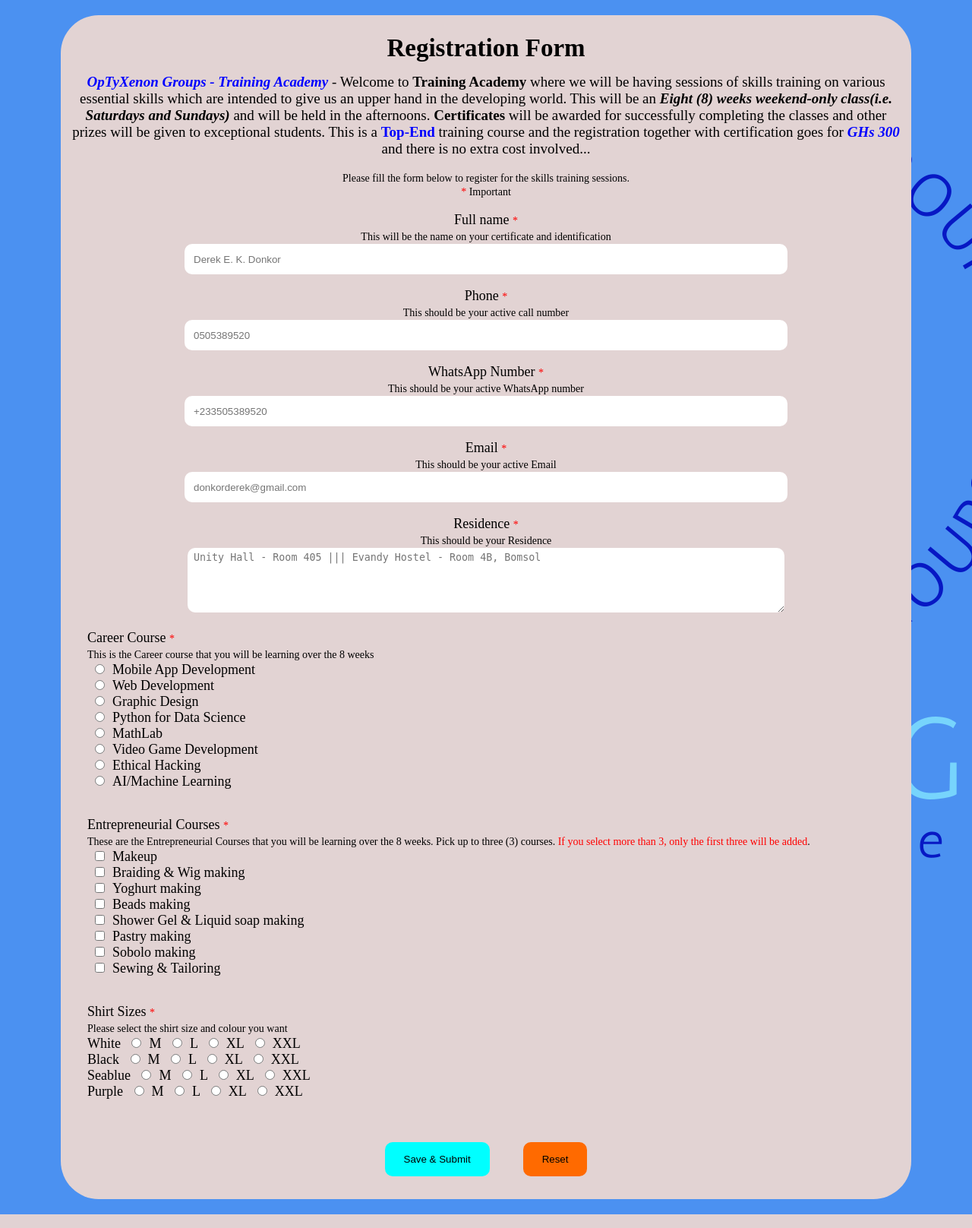
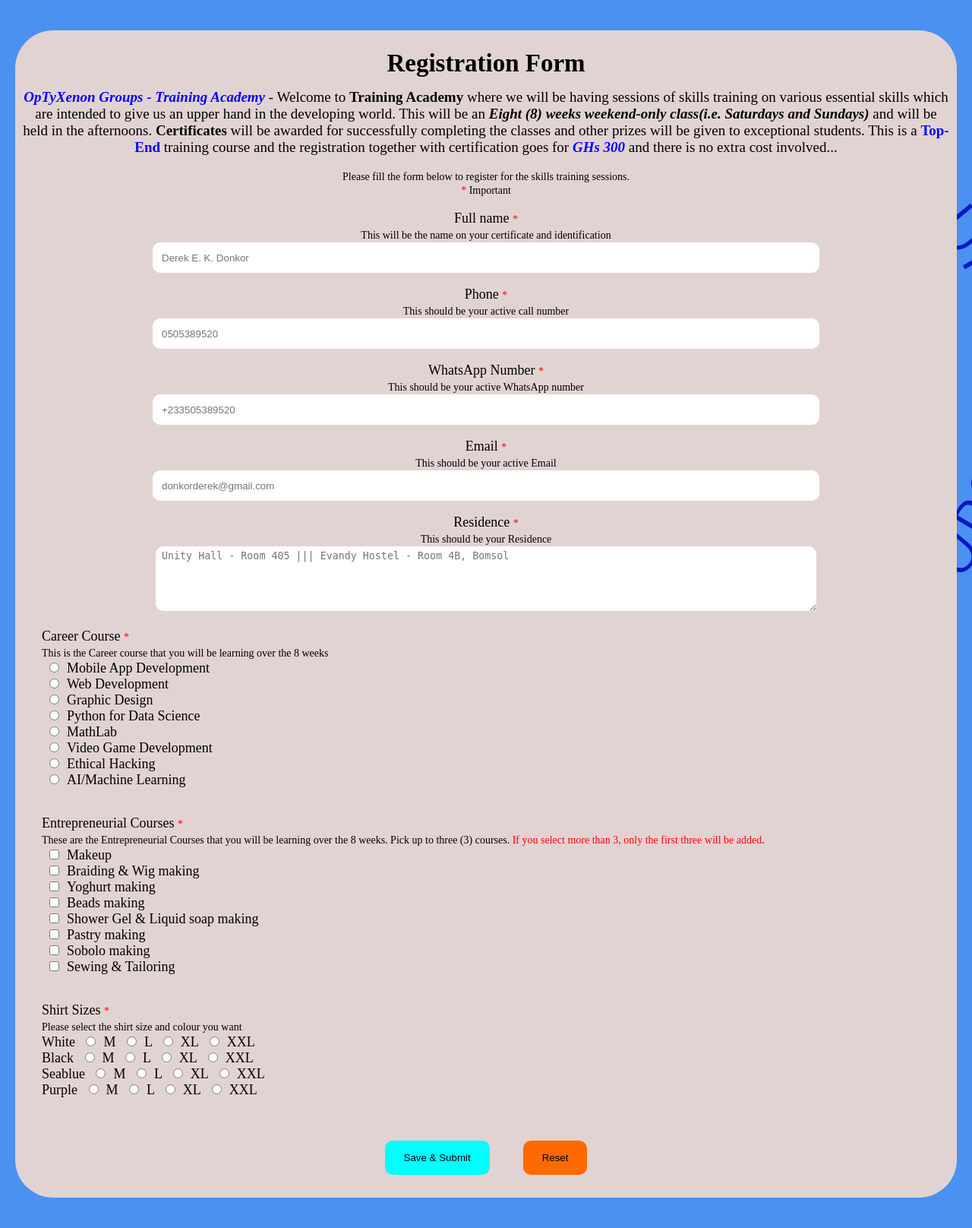
Before and after one commit to thexenon/OTXG-TA, a PHP site: page / in a window 1280 px wide. Shown: the part 105-1721 px from the top of the page at 76% size. Run offline with PHP 8.4, Linux system fonts and the light colour scheme.

Commit message:
Update forms.css

```diff
--- a/files/styles/forms.css
+++ b/files/styles/forms.css
@@ -53,7 +53,7 @@
 /* Form */
 #registrations {
     text-align: center;
-    padding: 20px 80px;
+    padding: 40px 20px;
 }
 .register {
     padding: 10px;
```
